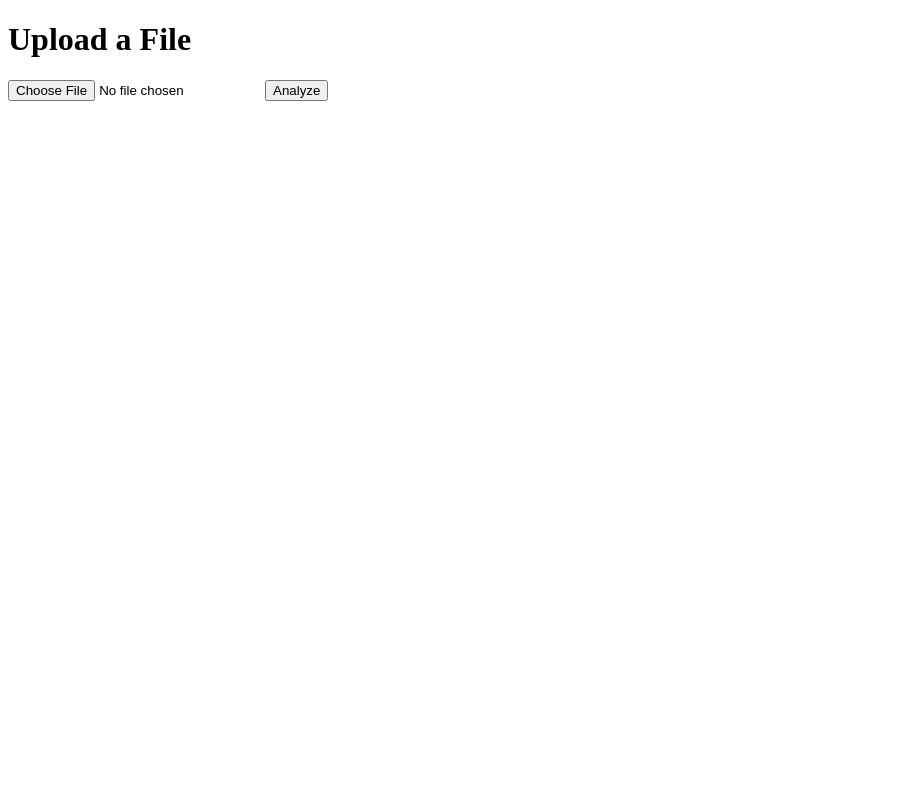
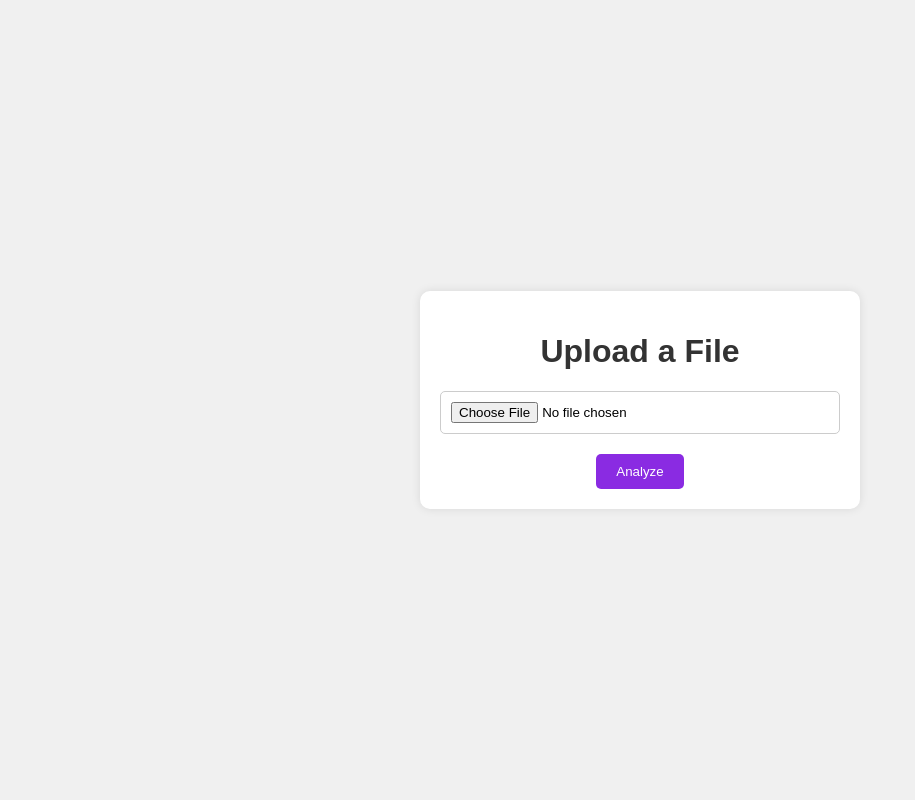
Before and after one commit to gegestalt/guguStatik, a Flask app: page / in a window 1280 px wide. Shown: the whole page, without its empty margins (0-915 px from the left). Run offline with Flask 3, Linux system fonts and the light colour scheme.

Commit message:
better looking index page

```diff
--- a/guguStatikFlask/templates/index.html
+++ b/guguStatikFlask/templates/index.html
@@ -2,13 +2,88 @@
 <html lang="en">
 <head>
     <meta charset="UTF-8">
+    <meta name="viewport" content="width=device-width, initial-scale=1.0">
     <title>File Analysis</title>
+    <style>
+        body {
+            font-family: Arial, sans-serif;
+            background-color: #f0f0f0;
+            margin: 0;
+            padding: 0;
+            display: flex;
+            justify-content: center;
+            align-items: center;
+            height: 100vh;
+        }
+        .container {
+            width: 400px;
+            background-color: #fff;
+            border-radius: 10px;
+            box-shadow: 0 0 10px rgba(0, 0, 0, 0.1);
+            padding: 20px;
+            opacity: 0;
+            animation: fadeInUp 0.5s forwards ease;
+        }
+        @keyframes fadeInUp {
+            from {
+                opacity: 0;
+                transform: translateY(-20px);
+            }
+            to {
+                opacity: 1;
+                transform: translateY(0);
+            }
+        }
+        h1 {
+            color: #333;
+            text-align: center;
+        }
+        form {
+            display: flex;
+            flex-direction: column;
+            align-items: center;
+        }
+        input[type="file"] {
+            margin-bottom: 20px;
+            padding: 10px;
+            border: 1px solid #ccc;
+            border-radius: 5px;
+            width: 100%;
+            box-sizing: border-box;
+            position: relative;
+        }
+        input[type="submit"] {
+            background-color: #8a2be2;
+            color: #fff;
+            padding: 10px 20px;
+            border: none;
+            border-radius: 5px;
+            cursor: pointer;
+            transition: background-color 0.3s;
+        }
+        input[type="submit"]:hover {
+            background-color: #6a1ca8;
+        }
+    </style>
 </head>
 <body>
-    <h1>Upload a File</h1>
-    <form action="/analyze" method="post" enctype="multipart/form-data">
-        <input type="file" name="file">
-        <input type="submit" value="Analyze">
-    </form>
+    <div class="container">
+        <h1>Upload a File</h1>
+        <form id="uploadForm" action="/analyze" method="post" enctype="multipart/form-data">
+            <input id="fileInput" type="file" name="file" onchange="enableAnalyzeButton()">
+            <input id="analyzeButton" type="submit" value="Analyze" disabled>
+        </form>
+    </div>
+
+    <script>
+        function enableAnalyzeButton() {
+            const analyzeButton = document.getElementById("analyzeButton");
+            analyzeButton.disabled = false;
+        }
+
+        document.getElementById("uploadForm").addEventListener("submit", function() {
+            // No loading icon
+        });
+    </script>
 </body>
 </html>
```
